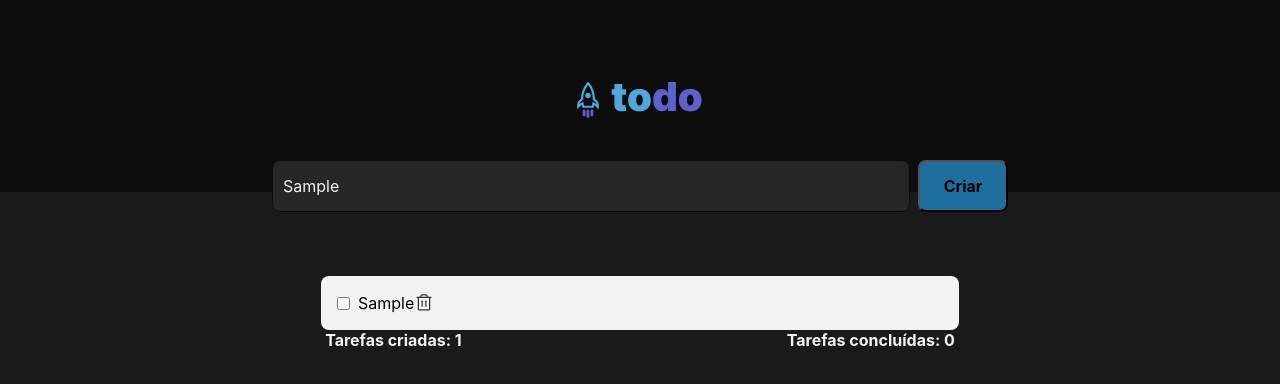
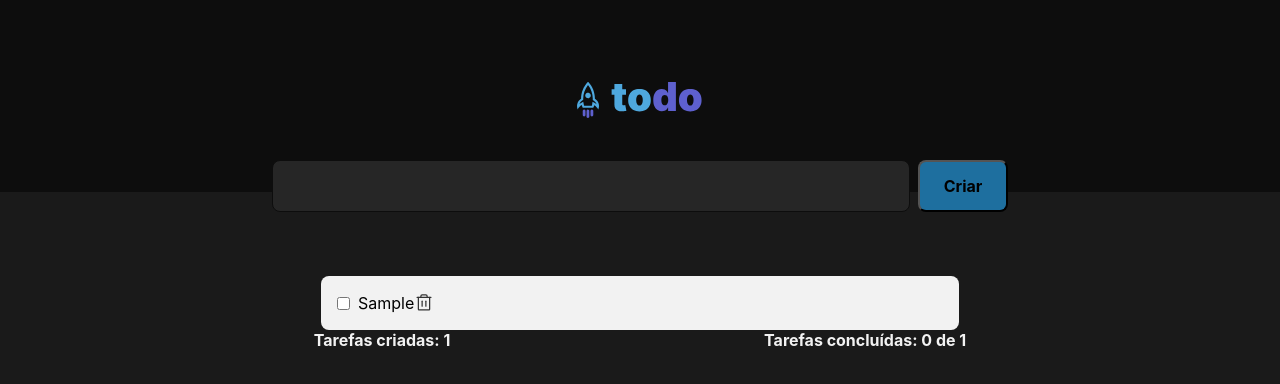
Before and after one commit to daniLdutra/todo-list, a React (Vite) app: page / in a window 1280 px wide. Both pictures are taken after typing "Sample" into the empty fields and a click on the button "Criar". Shown: the top 384 px of the page. Built offline with nearby package versions, Linux system fonts and the light colour scheme.

Commit message:
refactor: optimized task creation and control

```diff
--- a/src/components/List/index.tsx
+++ b/src/components/List/index.tsx
@@ -39,7 +39,7 @@ export function List({ task, onDeleteTask }: IProps) {
                 color: 'black',
               }}
             >
-              {task.task}
+              {task.taskName}
             </span>
             <button
               title="Deletar Task"
--- a/src/components/Task/index.tsx
+++ b/src/components/Task/index.tsx
@@ -4,21 +4,27 @@ import { List } from '../List';
 import styles from './Task.module.css';
 
 export interface ITask {
-    id: string;
-    task: string;
+  id: string;
+  taskName: string;
+  isCompleted: boolean;
 }
 
 export function Task() {
-  const [tasks, setTask] = useState<ITask[]>([]);
-  const [tasksCreated, setTasksCreated] = useState(0);
-  const [completedTask, setCompletedTask] = useState(0);
+  const [tasks, setTasks] = useState<ITask[]>([]);
+  const [newTask, setNewTask] = useState('');
 
   const handleCreateTask = (event: any) => {
     event.preventDefault();
-    const newTask = event.target.newTask.value;
 
-    setTask([...tasks, {task: newTask, id: uuidv4()}]);
-    setTasksCreated(tasks.length + 1);
+    setTasks([
+      ...tasks,
+      { id: uuidv4(), isCompleted: false, taskName: newTask },
+    ]);
+    setNewTask('')
+  };
+
+  const handleNewTask = (event: any) => {
+    setNewTask(event.target.value);
   };
 
   const deleteTask = ({ id }: ITask) => {
@@ -26,25 +32,31 @@ export function Task() {
       return task.id !== id;
     });
 
-    setTask(tasksWithoutTaskOne);
+    setTasks(tasksWithoutTaskOne);
   };
 
   return (
     <>
       <form className={styles.form} onSubmit={handleCreateTask}>
-        <input type="text" name="newTask" className={styles.input}></input>
+        <input
+          type="text"
+          value={newTask}
+          onChange={handleNewTask}
+          className={styles.input}
+        ></input>
         <button className={styles.button} type="submit">
           Criar
         </button>
       </form>
       {tasks.map((task) => {
-        return (
-          <List key={task.id} task={task} onDeleteTask={deleteTask} />
-        );
+        return <List key={task.id} task={task} onDeleteTask={deleteTask} />;
       })}
       <div className={styles.container}>
-        <h4>Tarefas criadas: {tasksCreated}</h4>
-        <h4>Tarefas concluídas: {completedTask}</h4>
+        <h4>Tarefas criadas: {tasks.length}</h4>
+        <h4>
+          Tarefas concluídas: {tasks.filter((task) => task.isCompleted).length}{' '}
+          de {tasks.length}
+        </h4>
       </div>
     </>
   );
```
